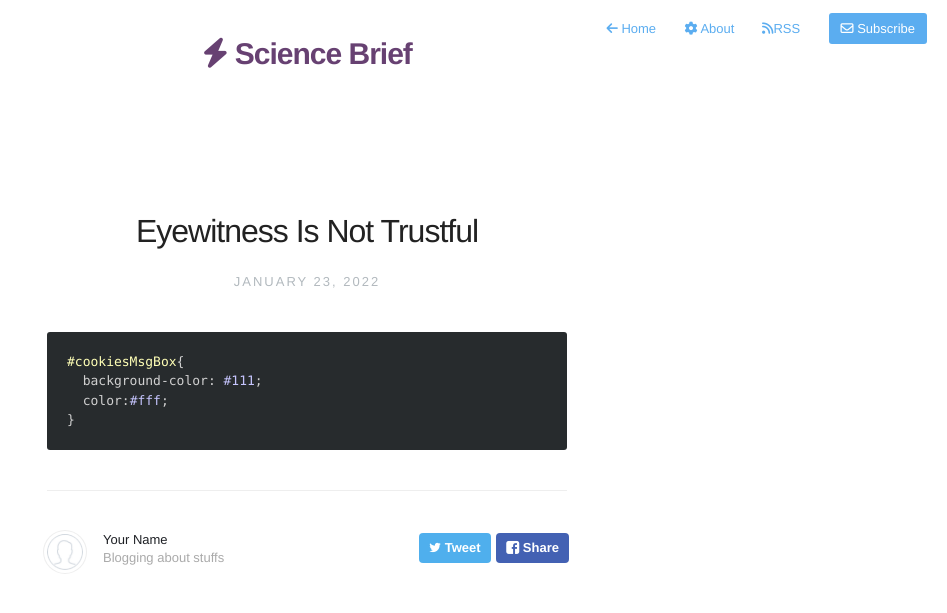
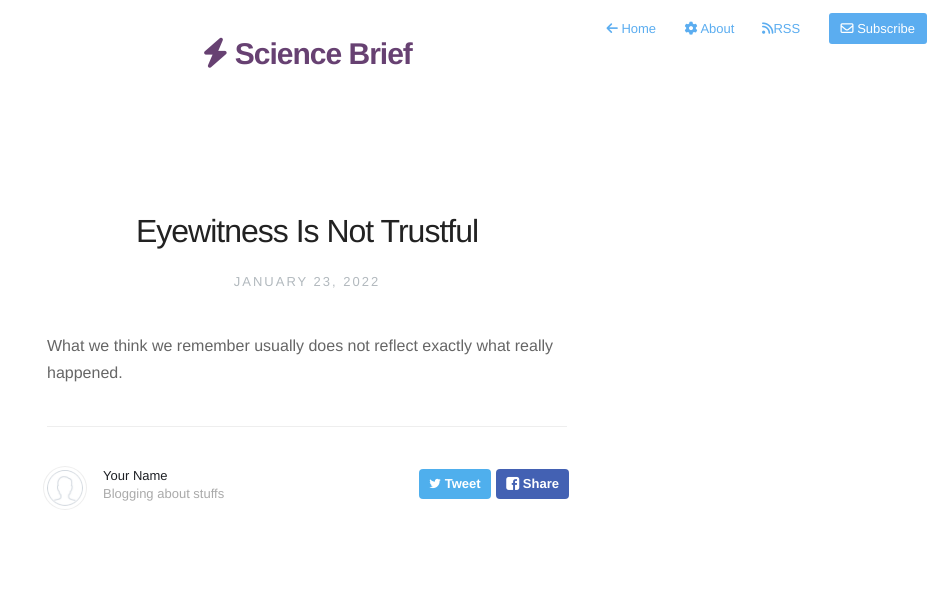
Before and after one commit to Fb16455/cms-on-real-project, a Jekyll site: the page built from _posts/2022-01-23-my-beautiful-tree.md, in a window 1280 px wide. Shown: the top 613 px of the page, without its empty margins (333-1280 px from the left). Built offline with Jekyll 4.4.1, drawn with Linux system fonts in a browser that asks for light colours; nearby versions of some CDN libraries; a script that is not in the unit is left out.

Commit message:
Update Blog “2022-01-23-my-beautiful-tree”

````diff
--- a/_posts/2022-01-23-my-beautiful-tree.md
+++ b/_posts/2022-01-23-my-beautiful-tree.md
@@ -1,10 +1,8 @@
 ---
 title: Eyewitness Is Not Trustful
 date: 2022-01-23T14:06:42.126Z
+code:
+  code: console.log("Unuseful");
+  lang: javascript
 ---
-```css
-#cookiesMsgBox{
-  background-color: #111;
-  color:#fff;
-}
-```
+What we think we remember usually does not reflect exactly what really happened.
````
